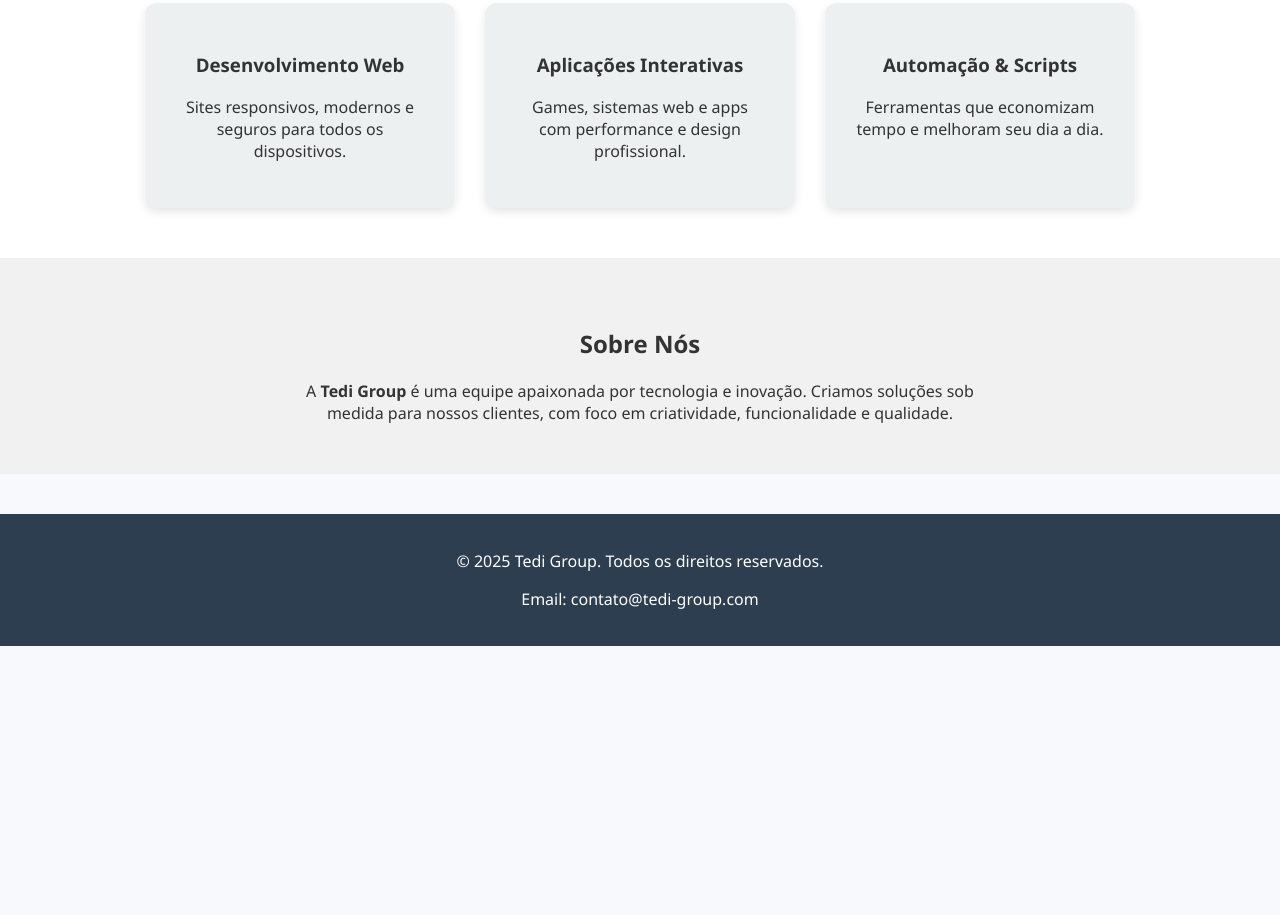
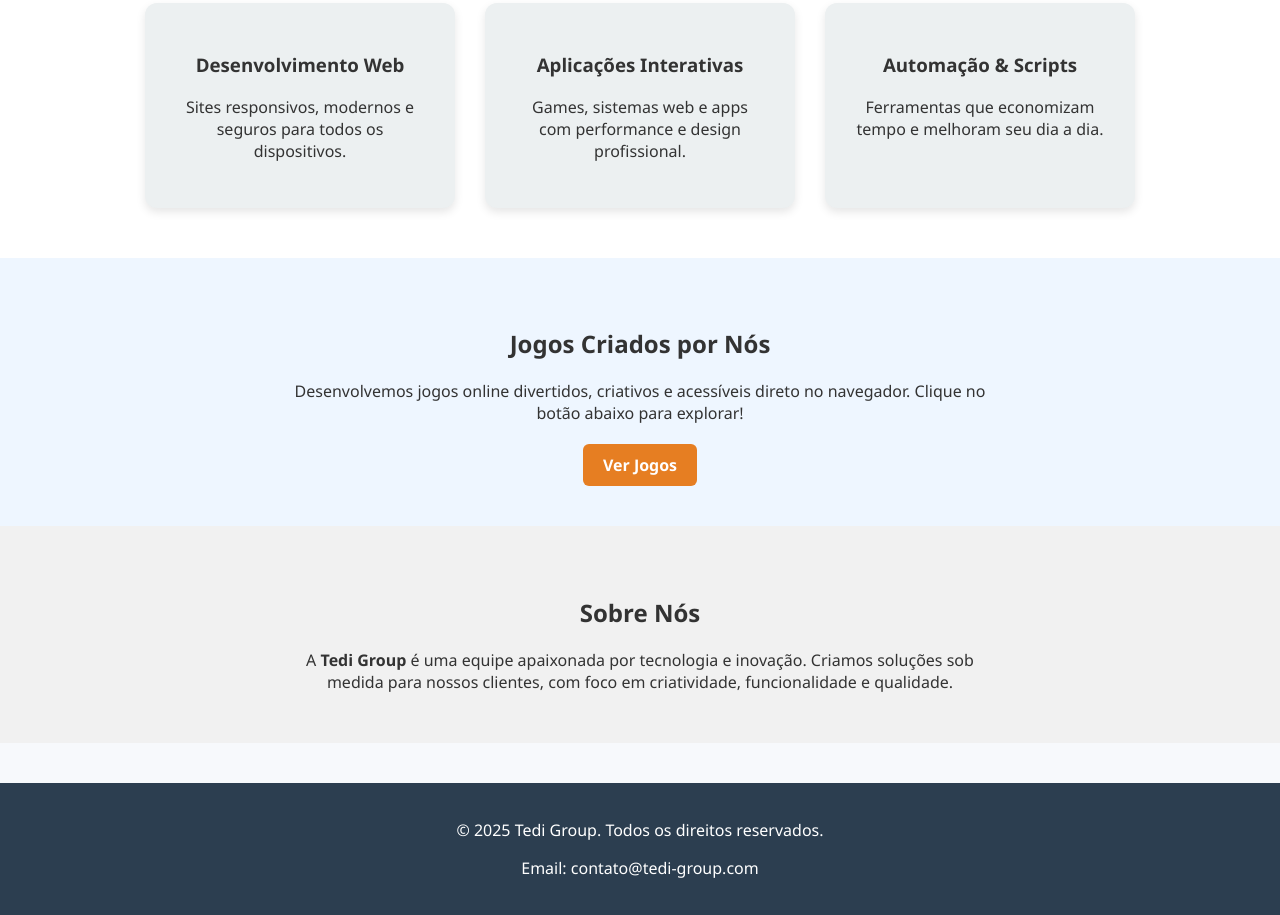
Before and after one commit to Tedi-Company/Tedi-grop, a plain HTML site: page index.html in a window 1280 px wide. Shown: the part 517-1432 px from the top of the page. Before the commit the page ends 1163 px from the top, so only its background shows below. Drawn offline with Linux system fonts and the light colour scheme.

Commit message:
Update index.html
new opdate

```diff
--- a/index.html
+++ b/index.html
@@ -80,6 +80,22 @@
       margin-bottom: 20px;
     }
 
+    .games {
+      padding: 50px 40px;
+      background-color: #eef6ff;
+    }
+
+    .games h2 {
+      text-align: center;
+      margin-bottom: 20px;
+    }
+
+    .games p {
+      text-align: center;
+      max-width: 700px;
+      margin: 0 auto 30px;
+    }
+
     footer {
       background-color: #2c3e50;
       color: white;
@@ -109,6 +125,7 @@
     </div>
     <nav>
       <a href="#servicos">Serviços</a>
+      <a href="jogos/index.html">Jogos</a>
       <a href="#sobre">Sobre</a>
       <a href="#contato">Contato</a>
       <a href="login/index.html" class="btn-login">Login</a>
@@ -138,6 +155,14 @@
     </div>
   </section>
 
+  <section class="games" id="games">
+    <h2>Jogos Criados por Nós</h2>
+    <p>Desenvolvemos jogos online divertidos, criativos e acessíveis direto no navegador. Clique no botão abaixo para explorar!</p>
+    <div style="text-align: center;">
+      <a href="jogos/index.html" class="btn-login">Ver Jogos</a>
+    </div>
+  </section>
+
   <section class="sobre" id="sobre">
     <h2>Sobre Nós</h2>
     <p style="text-align: center; max-width: 700px; margin: auto;">
```
